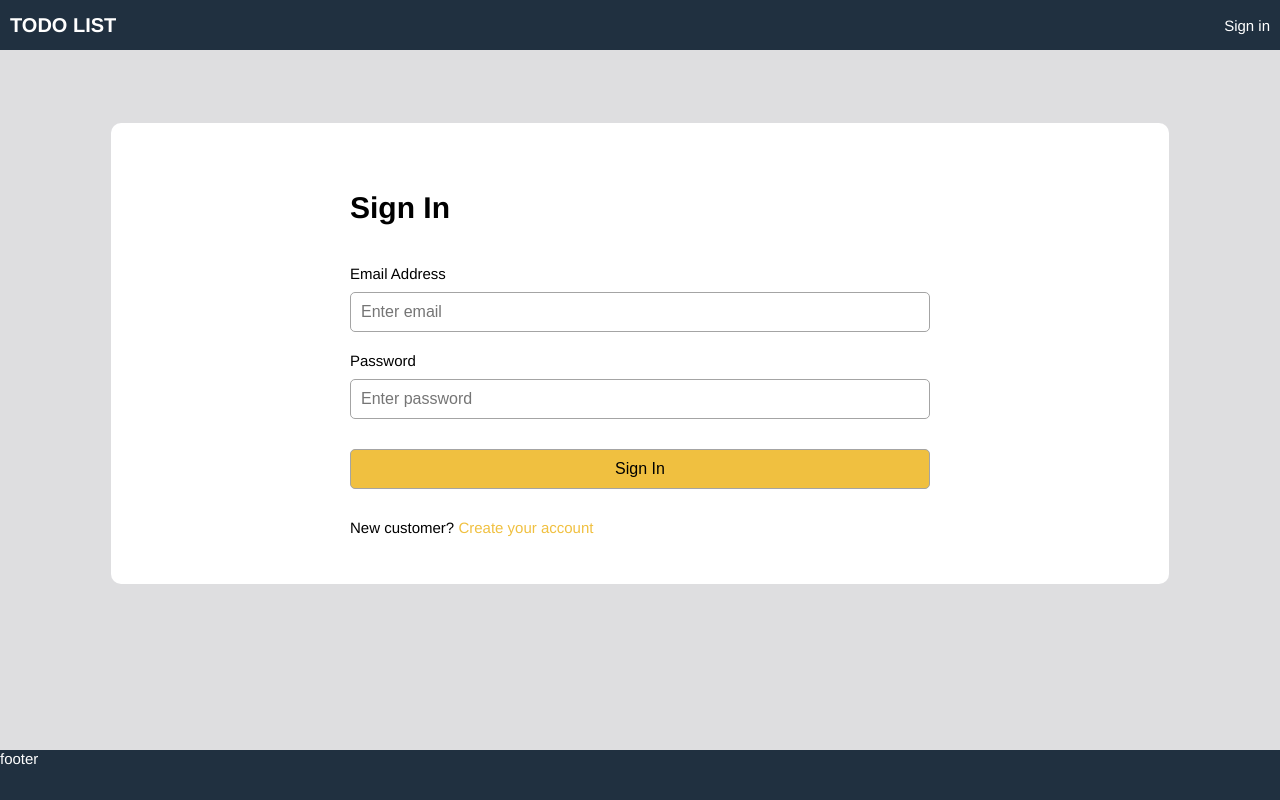
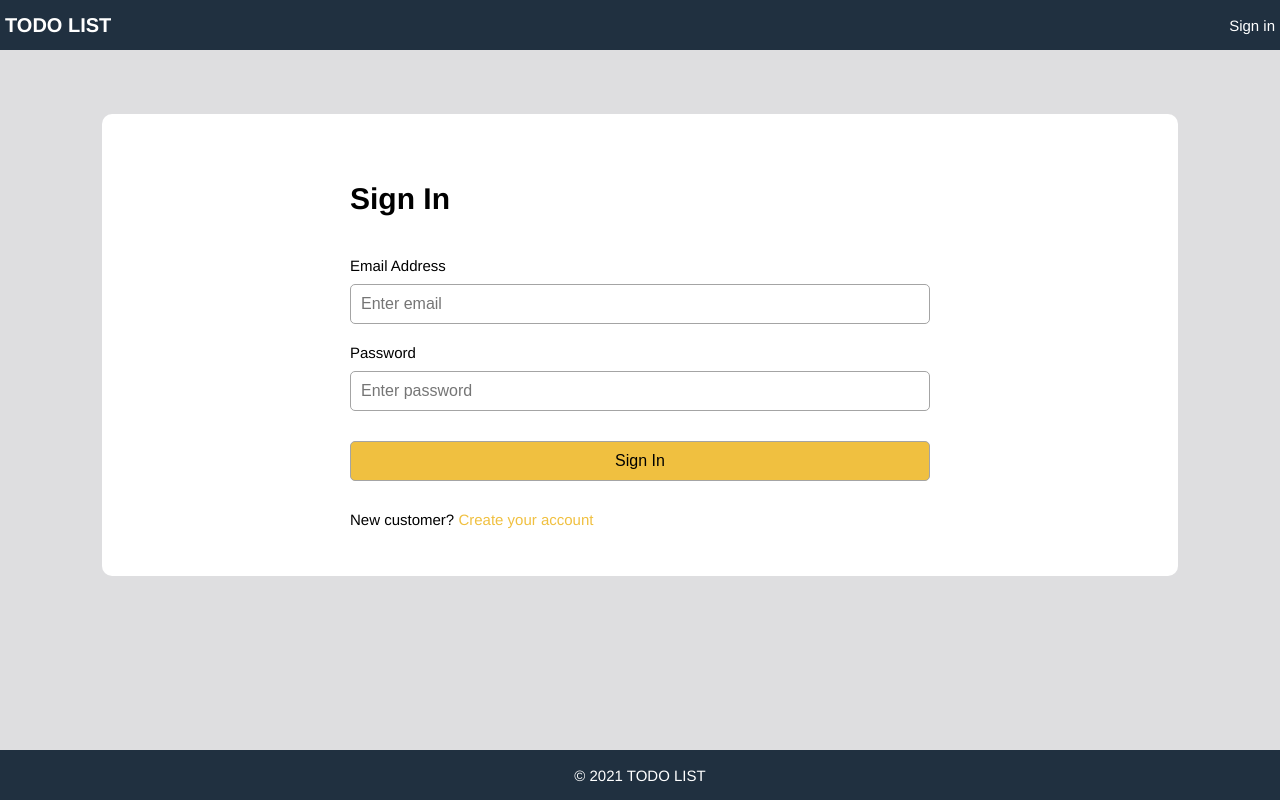
Before and after one commit to dimahike/fullstack-todo-list, a React (Create React App) app in the folder frontend/: page /signin in a window 1280 px wide. Built offline with nearby package versions, Linux system fonts and the light colour scheme; the HTML template or start-up script is replaced by a standard one.

Commit message:
fix layout and footer

```diff
--- a/frontend/src/App.js
+++ b/frontend/src/App.js
@@ -7,6 +7,9 @@ import SigninPage from './pages/SigninPage';
 
 function App() {
   const userSignin = useSelector((state) => state.userSignin);
+
+  const year = new Date().getFullYear();
+
   const { userInfo } = userSignin;
   return (
     <BrowserRouter>
@@ -17,7 +20,7 @@ function App() {
           <Route path="/register" component={RegisterPage} />
           <Route path="/" component={HomePage} exact />
         </main>
-        <footer>footer</footer>
+        <footer> © {year} TODO LIST</footer>
       </div>
     </BrowserRouter>
   );
--- a/frontend/src/index.scss
+++ b/frontend/src/index.scss
@@ -38,12 +38,12 @@ header {
   grid-area: header;
   background-color: #203040;
   color: #fff;
-  padding: 0 1rem;
+  padding: 0 0.5rem;
 }
 
 main {
   grid-area: main;
-  padding: 1rem;
+  padding: 0;
   background-color: #dedee0;
 }
 
@@ -51,6 +51,9 @@ footer {
   grid-area: footer;
   background-color: #203040;
   color: #fff;
+  display: flex;
+  justify-content: center;
+  align-items: center;
 }
 .paper {
   margin: 5% 8%;
@@ -62,7 +65,7 @@ footer {
 @media screen and (max-width: 550px) {
   .paper {
     margin:0 ;
-    padding: 0;
+    padding: 1rem 0;
     background-color: #fff;
     border-radius: 0;
   }
```
